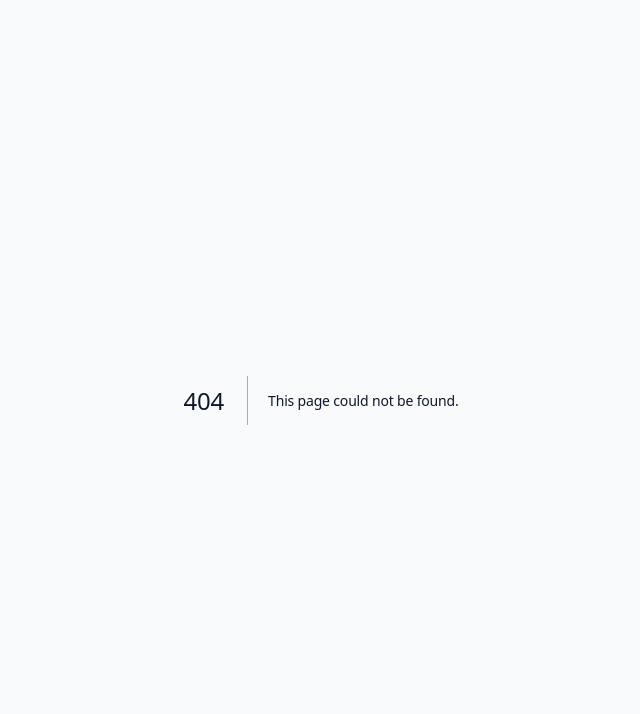
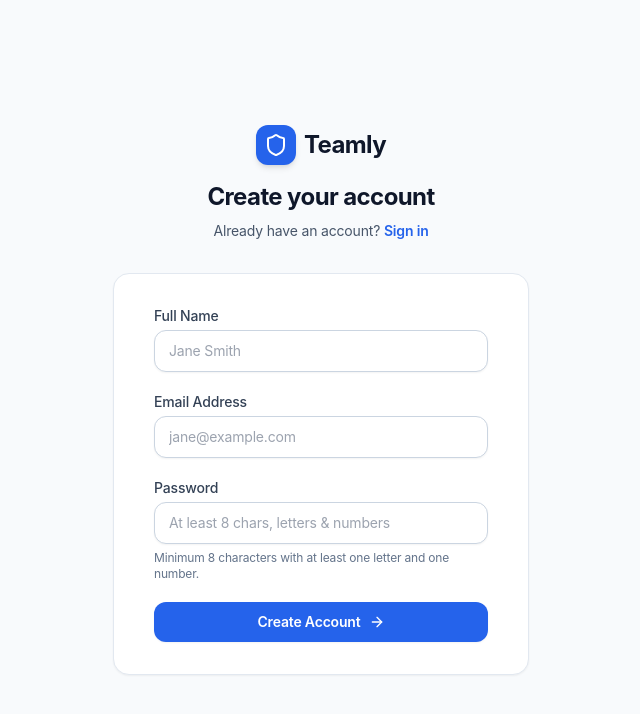
Before and after one commit to vbhvx/Teamly, a Next.js app: page /register in a window 1280 px wide. Before the commit this address had no page. Shown: the top 714 px of the page, without its empty margins (319-959 px from the left). Built offline with nearby package versions, Linux system fonts and the light colour scheme.

Commit message:
Add register page

```diff
--- /dev/null
+++ b/src/app/(auth)/register/page.tsx
@@ -0,0 +1,173 @@
+"use client";
+
+import { useState } from "react";
+import Link from "next/link";
+import { useRouter } from "next/navigation";
+import { Shield, ArrowRight, Loader2, AlertCircle } from "lucide-react";
+import { apiRequest, ClientApiError } from "@/lib/api-client";
+
+export default function RegisterPage() {
+  const router = useRouter();
+  const [name, setName] = useState("");
+  const [email, setEmail] = useState("");
+  const [password, setPassword] = useState("");
+  const [loading, setLoading] = useState(false);
+  const [error, setError] = useState<string | null>(null);
+  const [fieldErrors, setFieldErrors] = useState<Record<string, string>>({});
+
+  const handleSubmit = async (e: React.FormEvent) => {
+    e.preventDefault();
+    setError(null);
+    setFieldErrors({});
+
+    if (!name.trim()) {
+      setFieldErrors((prev) => ({ ...prev, name: "Name is required" }));
+      return;
+    }
+    if (!email.trim() || !email.includes("@")) {
+      setFieldErrors((prev) => ({ ...prev, email: "Valid email is required" }));
+      return;
+    }
+    if (password.length < 8) {
+      setFieldErrors((prev) => ({ ...prev, password: "Password must be at least 8 characters" }));
+      return;
+    }
+
+    try {
+      setLoading(true);
+      await apiRequest("/api/v1/auth/register", {
+        method: "POST",
+        body: JSON.stringify({ name, email, password }),
+      });
+      router.push("/dashboard");
+    } catch (err: any) {
+      if (err instanceof ClientApiError) {
+        if (err.details && err.details.length > 0) {
+          const map: Record<string, string> = {};
+          err.details.forEach((d) => {
+            if (d.field) map[d.field] = d.message || "Invalid value";
+          });
+          setFieldErrors(map);
+        }
+        setError(err.message);
+      } else {
+        setError("An unexpected error occurred. Please try again.");
+      }
+    } finally {
+      setLoading(false);
+    }
+  };
+
+  return (
+    <div className="min-h-screen bg-slate-50 flex flex-col justify-center py-12 sm:px-6 lg:px-8">
+      <div className="sm:mx-auto sm:w-full sm:max-w-md text-center">
+        <Link href="/" className="inline-flex items-center gap-2 mb-4">
+          <div className="h-10 w-10 rounded-xl bg-blue-600 flex items-center justify-center text-white font-bold shadow-md">
+            <Shield className="h-6 w-6" />
+          </div>
+          <span className="text-2xl font-bold tracking-tight text-slate-900">Teamly</span>
+        </Link>
+        <h2 className="text-2xl font-bold tracking-tight text-slate-900">
+          Create your account
+        </h2>
+        <p className="mt-2 text-sm text-slate-600">
+          Already have an account?{" "}
+          <Link href="/login" className="font-semibold text-blue-600 hover:text-blue-500">
+            Sign in
+          </Link>
+        </p>
+      </div>
+
+      <div className="mt-8 sm:mx-auto sm:w-full sm:max-w-md px-4">
+        <div className="bg-white py-8 px-6 shadow-sm border border-slate-200 rounded-2xl sm:px-10">
+          {error && (
+            <div className="mb-6 p-4 rounded-xl bg-red-50 border border-red-200 flex items-start gap-3">
+              <AlertCircle className="h-5 w-5 text-red-600 flex-shrink-0 mt-0.5" />
+              <div className="text-sm text-red-800">{error}</div>
+            </div>
+          )}
+
+          <form onSubmit={handleSubmit} className="space-y-5">
+            <div>
+              <label className="block text-sm font-medium text-slate-700">Full Name</label>
+              <div className="mt-1">
+                <input
+                  type="text"
+                  required
+                  value={name}
+                  onChange={(e) => setName(e.target.value)}
+                  placeholder="Jane Smith"
+                  className={`block w-full rounded-xl border px-3.5 py-2.5 text-slate-900 shadow-sm focus:ring-2 focus:ring-blue-600 sm:text-sm ${
+                    fieldErrors.name ? "border-red-300 focus:ring-red-500" : "border-slate-300"
+                  }`}
+                />
+                {fieldErrors.name && (
+                  <p className="mt-1 text-xs text-red-600">{fieldErrors.name}</p>
+                )}
+              </div>
+            </div>
+
+            <div>
+              <label className="block text-sm font-medium text-slate-700">Email Address</label>
+              <div className="mt-1">
+                <input
+                  type="email"
+                  required
+                  value={email}
+                  onChange={(e) => setEmail(e.target.value)}
+                  placeholder="jane@example.com"
+                  className={`block w-full rounded-xl border px-3.5 py-2.5 text-slate-900 shadow-sm focus:ring-2 focus:ring-blue-600 sm:text-sm ${
+                    fieldErrors.email ? "border-red-300 focus:ring-red-500" : "border-slate-300"
+                  }`}
+                />
+                {fieldErrors.email && (
+                  <p className="mt-1 text-xs text-red-600">{fieldErrors.email}</p>
+                )}
+              </div>
+            </div>
+
+            <div>
+              <label className="block text-sm font-medium text-slate-700">Password</label>
+              <div className="mt-1">
+                <input
+                  type="password"
+                  required
+                  value={password}
+                  onChange={(e) => setPassword(e.target.value)}
+                  placeholder="At least 8 chars, letters & numbers"
+                  className={`block w-full rounded-xl border px-3.5 py-2.5 text-slate-900 shadow-sm focus:ring-2 focus:ring-blue-600 sm:text-sm ${
+                    fieldErrors.password ? "border-red-300 focus:ring-red-500" : "border-slate-300"
+                  }`}
+                />
+                {fieldErrors.password && (
+                  <p className="mt-1 text-xs text-red-600">{fieldErrors.password}</p>
+                )}
+              </div>
+              <p className="mt-1.5 text-xs text-slate-500">
+                Minimum 8 characters with at least one letter and one number.
+              </p>
+            </div>
+
+            <button
+              type="submit"
+              disabled={loading}
+              className="w-full flex justify-center items-center gap-2 py-2.5 px-4 rounded-xl text-sm font-semibold text-white bg-blue-600 hover:bg-blue-700 focus:outline-none focus:ring-2 focus:ring-offset-2 focus:ring-blue-500 shadow-sm disabled:opacity-50 transition"
+            >
+              {loading ? (
+                <>
+                  <Loader2 className="h-4 w-4 animate-spin" />
+                  Creating account...
+                </>
+              ) : (
+                <>
+                  Create Account
+                  <ArrowRight className="h-4 w-4" />
+                </>
+              )}
+            </button>
+          </form>
+        </div>
+      </div>
+    </div>
+  );
+}
```
